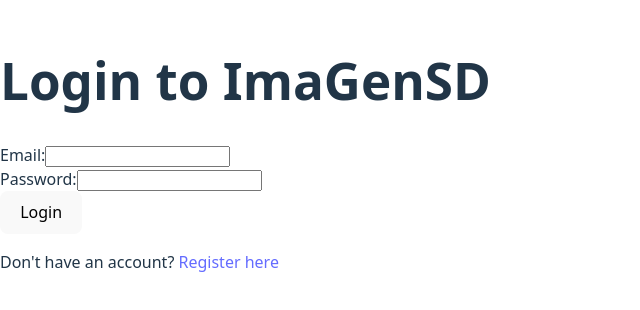
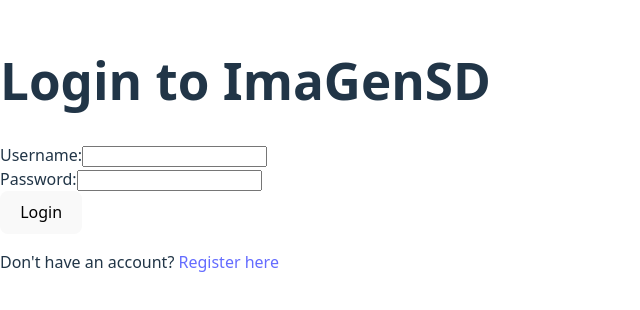
Before and after one commit to Dreadfxl/imagensd-api, a React (Vite) app in the folder client/: page /login in a window 1280 px wide. Shown: the part 246-556 px from the top of the page, without its empty margins (0-640 px from the left). Built offline with nearby package versions, Linux system fonts and the light colour scheme.

Commit message:
Fix Login page to use username instead of email

```diff
--- a/client/src/pages/Login.tsx
+++ b/client/src/pages/Login.tsx
@@ -3,7 +3,7 @@
 import { useAuth } from '../context/AuthContext';
 
 export default function Login() {
-  const [email, setEmail] = useState('');
+  const [username, setUsername] = useState('');
   const [password, setPassword] = useState('');
   const [error, setError] = useState('');
   const [loading, setLoading] = useState(false);
@@ -16,10 +16,10 @@
     setLoading(true);
 
     try {
-      await login(email, password);
+      await login(username, password);
       navigate('/dashboard');
     } catch (err: any) {
-      setError(err.response?.data?.message || 'Failed to login');
+      setError(err.response?.data?.error || 'Failed to login');
     } finally {
       setLoading(false);
     }
@@ -31,12 +31,12 @@
         <h1>Login to ImaGenSD</h1>
         <form onSubmit={handleSubmit}>
           <div className="form-group">
-            <label htmlFor="email">Email:</label>
+            <label htmlFor="username">Username:</label>
             <input
-              type="email"
-              id="email"
-              value={email}
-              onChange={(e) => setEmail(e.target.value)}
+              type="text"
+              id="username"
+              value={username}
+              onChange={(e) => setUsername(e.target.value)}
               required
             />
           </div>
```
